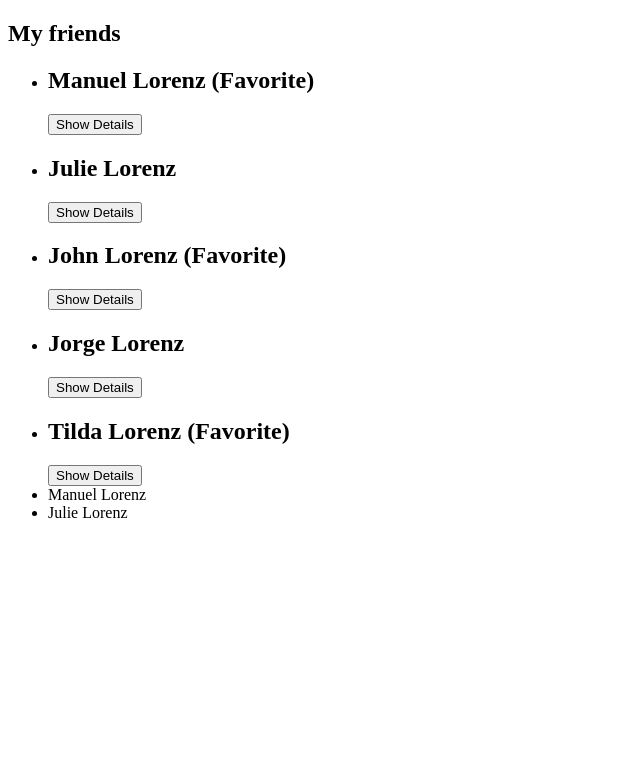
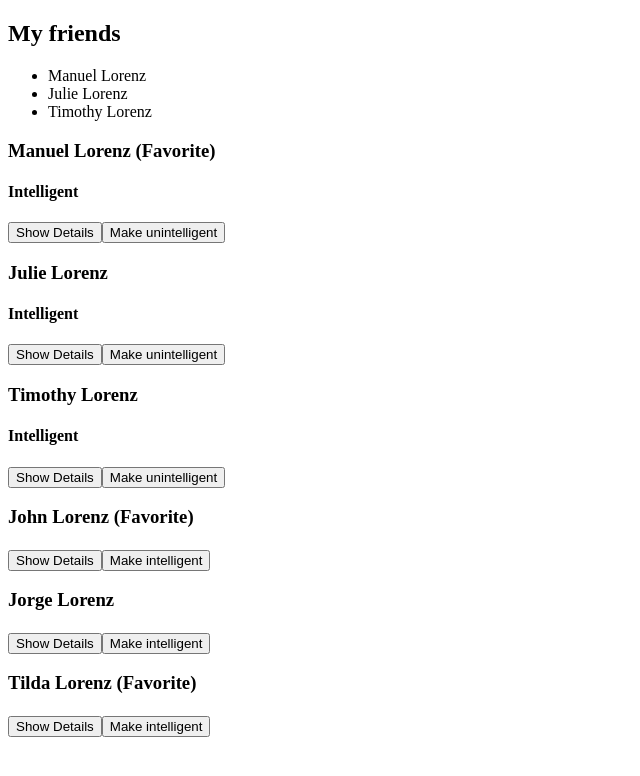
Before and after one commit to refayathaque/vue-first-app, a Vue app: page / in a window 1280 px wide. Shown: the top 776 px of the page, without its empty margins (0-640 px from the left). Built offline with nearby package versions, Linux system fonts and the light colour scheme.

Commit message:
Fri Oct 9 0:40

```diff
--- a/src/App.vue
+++ b/src/App.vue
@@ -1,12 +1,14 @@
 <template>
   <h2>My friends</h2>
   <ul>
-    <friend-contact v-for="(friend, index) in friends" :key="index" :name="friend.name" :phone-number="friend.phoneNumber" :email-address="friend.emailAddress" :is-favorite="friend.isFavorite"></friend-contact>
+    <li v-for="friend in friends" :key="friend.id">{{ friend.name }}</li>
+  </ul>
+    <friend-contact v-for="friend in friends" :key="friend.id" :name="friend.name" :phone-number="friend.phoneNumber" :email-address="friend.emailAddress" :is-favorite="friend.isFavorite" :is-intelligent="friend.isIntelligent" @toggle-intelligence="toggleIntelligenceChange"></friend-contact>
+
+    <!-- toggle intelligence won't work for these -->
     <friend-contact name="John Lorenz" phone-number="2023415049" :is-favorite="1"></friend-contact>
     <friend-contact name="Jorge Lorenz" phone-number="2023415044" email-address="jo.lorenz@gmail.com" :is-favorite="0"></friend-contact>
     <friend-contact name="Tilda Lorenz" email-address="t.lorenz@gmail.com" :is-favorite="1"></friend-contact>
-    <li v-for="(friend, index) in friends" :key="index">{{ friend.name }}</li>
-  </ul>
 </template>
 
 <script>
@@ -15,20 +17,36 @@ export default {
     return {
       friends: [
         {
-          id: 'Manuel',
+          id: 1,
           name: 'Manuel Lorenz',
           phoneNumber: '2023415040',
           emailAddress: 'm.lorenz@gmail.com',
-          isFavorite: 1
+          isFavorite: 1,
+          isIntelligent: true
         },
         {
-          id: 'Julie',
+          id: 2,
           name: 'Julie Lorenz',
-          phoneNumber: '2023415041 ',
+          phoneNumber: '2023415041',
           emailAddress: 'j.lorenz@gmail.com',
-          isFavorite: 0
+          isFavorite: 0,
+          isIntelligent: true
+        },
+        {
+          id: 3,
+          name: 'Timothy Lorenz',
+          phoneNumber: '2023415099',
+          emailAddress: 'timo.lorenz@gmail.com',
+          isFavorite: 0,
+          isIntelligent: true
         }
       ]
+    }
+  },
+  methods: {
+    toggleIntelligenceChange(emailAddress) {
+      const identifiedFriend = this.friends.find(friend => friend.emailAddress === emailAddress )
+      identifiedFriend.isIntelligent = !identifiedFriend.isIntelligent
     }
   }
 }
--- a/src/components/FriendContact.vue
+++ b/src/components/FriendContact.vue
@@ -1,12 +1,12 @@
 <template>
-  <li>
-    <h2>{{ name }} {{ isFavorite === 1 ? '(Favorite)' : '' }}</h2>
-    <button @click="toggleDetails">{{ detailsAreVisible ? 'Hide' : 'Show' }} Details</button>
-    <ul v-if="detailsAreVisible">
-      <li>Phone: {{ phoneNumber }}</li>
-      <li>Email: {{ emailAddress }}</li>
-    </ul>
-  </li>
+  <h3>{{ name }} {{ isFavorite === 1 ? '(Favorite)' : '' }}</h3>
+  <h4>{{ isIntelligent ? 'Intelligent' : '' }}</h4>
+  <button @click="toggleDetails">{{ detailsAreVisible ? 'Hide' : 'Show' }} Details</button>
+  <button @click="toggleIntelligence">Make {{ isIntelligent ? 'un' : '' }}intelligent</button>
+  <ul v-if="detailsAreVisible">
+    <li>Phone: {{ phoneNumber }}</li>
+    <li>Email: {{ emailAddress }}</li>
+  </ul>
 </template>
 
 <script>
@@ -31,24 +31,43 @@ export default {
       required: true,
       validator: (value) => {
         return value === 0 || value === 1
+        // 0 is false, 1 is true
+      }
+    },
+    isIntelligent: {
+      type: Boolean,
+      required: false,
+      default: false
+    }
+  },
+  // emits: [ 'toggle-favorite' ],
+  emits: {
+    'toggle-intelligence': (emailAddress) => {
+      if (emailAddress) {
+        return true
+      } else {
+        console.warn ('emailAddress is missing!')
+        return false
       }
     }
   },
   data() {
     return {
       detailsAreVisible: false,
-      friend: {
-        id: 'Manuel',
-        name: 'Manuel Lorenz',
-        phoneNumber: '2023415040',
-        emailAddress: 'm.lorenz@gmail.com'
-      }
+      // friend: {
+      //   id: 'Manuel',
+      //   name: 'Manuel Lorenz',
+      //   phoneNumber: '2023415040',
+      //   emailAddress: 'm.lorenz@gmail.com'
+      // }
     }
   },
   methods: {
     toggleDetails() {
-      console.log(this.name, this.phoneNumber, this.emailAddress)
       this.detailsAreVisible = !this.detailsAreVisible
+    },
+    toggleIntelligence() {
+      this.$emit('toggle-intelligence', this.emailAddress);
     }
   }
 }
```
